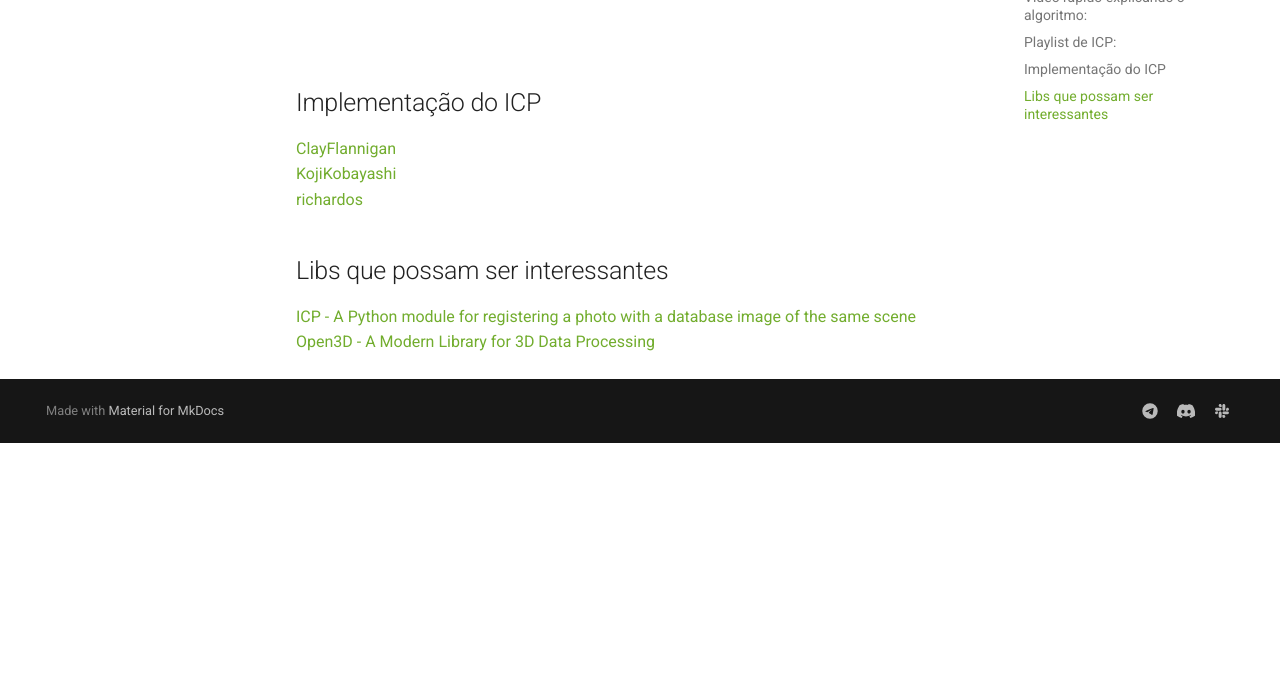
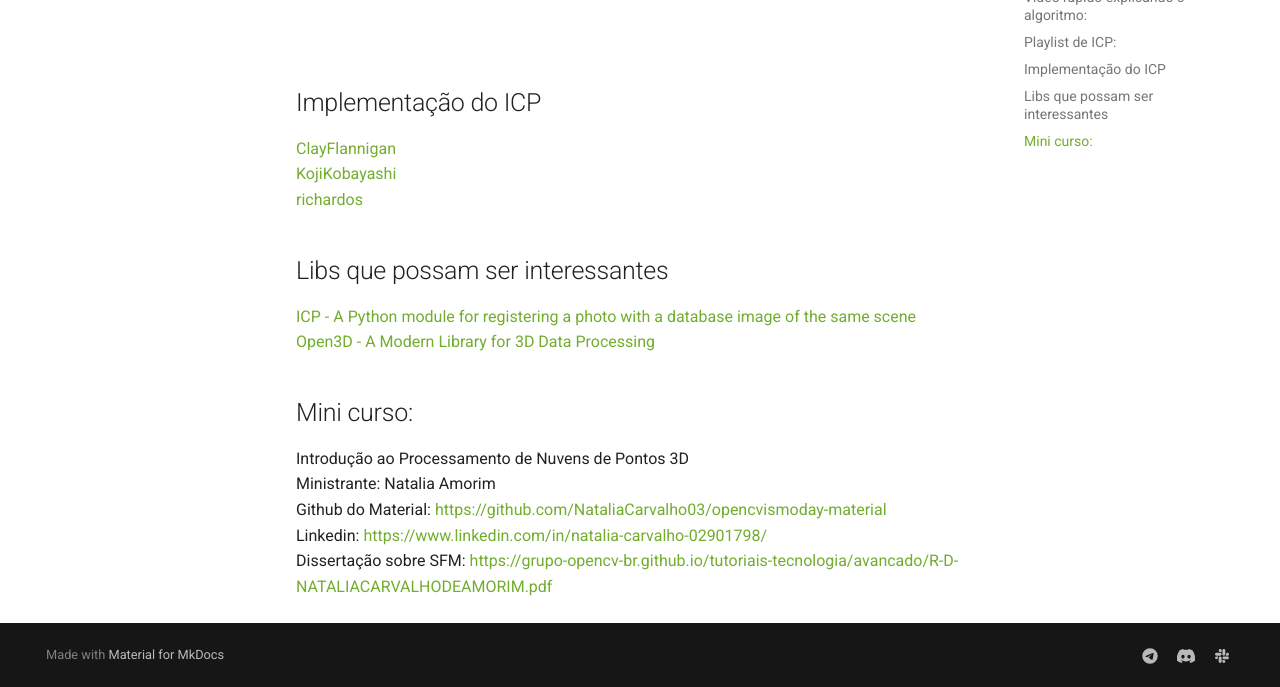
Before and after one commit to Grupo-OpenCV-BR/tutoriais-tecnologia, an MkDocs documentation site: the page built from docs/ProvasETestes/icp.md, in a window 1280 px wide and 900 px high, scrolled down 3843 px, cut to the strip 213-900 px from the top of the window. Built offline with MkDocs 1.6.1 and Material for MkDocs 9.7.7, drawn with Linux system fonts in a browser that asks for light colours; the version menu is left out; before the commit the page ends 4499 px from its top, so only the background shows below that.

Commit message:
feat: add information about ICP

```diff
--- a/docs/ProvasETestes/icp.md
+++ b/docs/ProvasETestes/icp.md
@@ -55,3 +55,10 @@ Estimação de Estado existem vários livros, um deles é do [Sebastian Thrun](h
 
 [ICP - A Python module for registering a photo with a database image of the same scene ](https://pypi.org/project/ICP/) <br>
 [Open3D -  A Modern Library for 3D Data Processing](http://www.open3d.org/) <br>
+
+
+## Mini curso:
+Introdução ao Processamento de Nuvens de Pontos 3D <br> Ministrante: Natalia Amorim<br>
+Github do Material: [https://github.com/NataliaCarvalho03/opencvismoday-material](https://github.com/NataliaCarvalho03/opencvismoday-material)<br>
+Linkedin: [https://www.linkedin.com/in/natalia-carvalho-02901798/](https://www.linkedin.com/in/natalia-carvalho-02901798/)<br>
+Dissertação sobre SFM: [https://grupo-opencv-br.github.io/tutoriais-tecnologia/avancado/R-D-NATALIACARVALHODEAMORIM.pdf](AVALIAÇÃO DO DESEMPENHO DA TÉCNICA STRUCTURE FROM MOTION PARA MAPEAMENTO DE CORREDORES - NATÁLIA CARVALHO DE AMORIM)<br>
```
